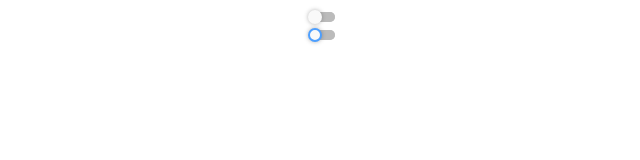
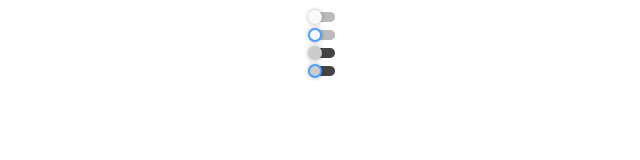
Before and after one commit to yeasir-cdda/custom-radio-switch-checkbox, a React (Create React App) app: page / in a window 1280 px wide. Shown: the top 160 px of the page, without its empty margins (308-948 px from the left). Built offline with nearby package versions, Linux system fonts and the light colour scheme.

Commit message:
dark switch done

```diff
--- a/src/App.js
+++ b/src/App.js
@@ -4,6 +4,8 @@ function App() {
     <div className="">
      <CustomSwitch id='subscribe'/>
      <CustomSwitch outline id='outline'/>
+     <CustomSwitch dark id='darks'/>
+     <CustomSwitch dark outline id='darko'/>
     </div>
   );
 }
--- a/src/ToggleSwitch/CustomSwitch.css
+++ b/src/ToggleSwitch/CustomSwitch.css
@@ -18,6 +18,7 @@
   background: #cccccc;
   border-radius: 5px;
 }
+
 .inner {
   display: block;
   width: 200%;
@@ -29,7 +30,6 @@
   float: left;
   width: 50%;
   height: 36px;
-
   box-sizing: border-box;
 }
 .inner:before {
@@ -42,6 +42,13 @@
   padding-right: 10px;
   background-color: #bbb;
 }
+
+.dark_inner:after {
+  background-color: #444444;
+}
+.dark_inner:before {
+  background-color: #444444;
+}
 .switch {
   display: block;
   width: 14px;
@@ -53,8 +60,10 @@
   top: -2px;
   bottom: 0;
   right: 30px;
-
   transition: all 0.3s ease-in 0s;
+}
+.dark_switch {
+  background: #cccccc;
 }
 .outline {
   border: 2px solid #4d9fff;
@@ -67,5 +76,13 @@
 .checkbox:checked + .label .switch {
   right: 12px;
   background-color: #4d9fff;
-  border-color: #F9F9F9;
+  border-color: #f9f9f9;
 }
+.checkbox:checked + .label .dark_inner {
+  margin-left: 0;
+}
+.checkbox:checked + .label .dark_switch {
+  right: 12px;
+  background-color: #15457d;
+  border-color: #f9f9f9;
+}
--- a/src/ToggleSwitch/CustomSwitch.js
+++ b/src/ToggleSwitch/CustomSwitch.js
@@ -1,14 +1,15 @@
 import React from 'react';
 import './CustomSwitch.css'
-const CustomSwitch = ({ id, outline }) => {
+const CustomSwitch = ({ id, outline, dark}) => {
   return (
     <div className="container">
       <div className="toggle-switch">
         <input type="checkbox" className="checkbox"
           name={id} id={id} />
-        <label className="label" htmlFor={id}>
-          <span className="inner" />
-          <span className={outline ? 'switch outline' : 'switch'} />
+        <label className=" label" htmlFor={id}>
+          <span className={dark ? 'inner dark_inner' : 'inner'} />
+          {dark || <span className={outline ? ' switch outline' : ' switch'} />}
+          {dark && <span className={outline ? 'dark_switch switch outline' : 'dark_switch switch'} />}
         </label>
       </div>
     </div>
```
